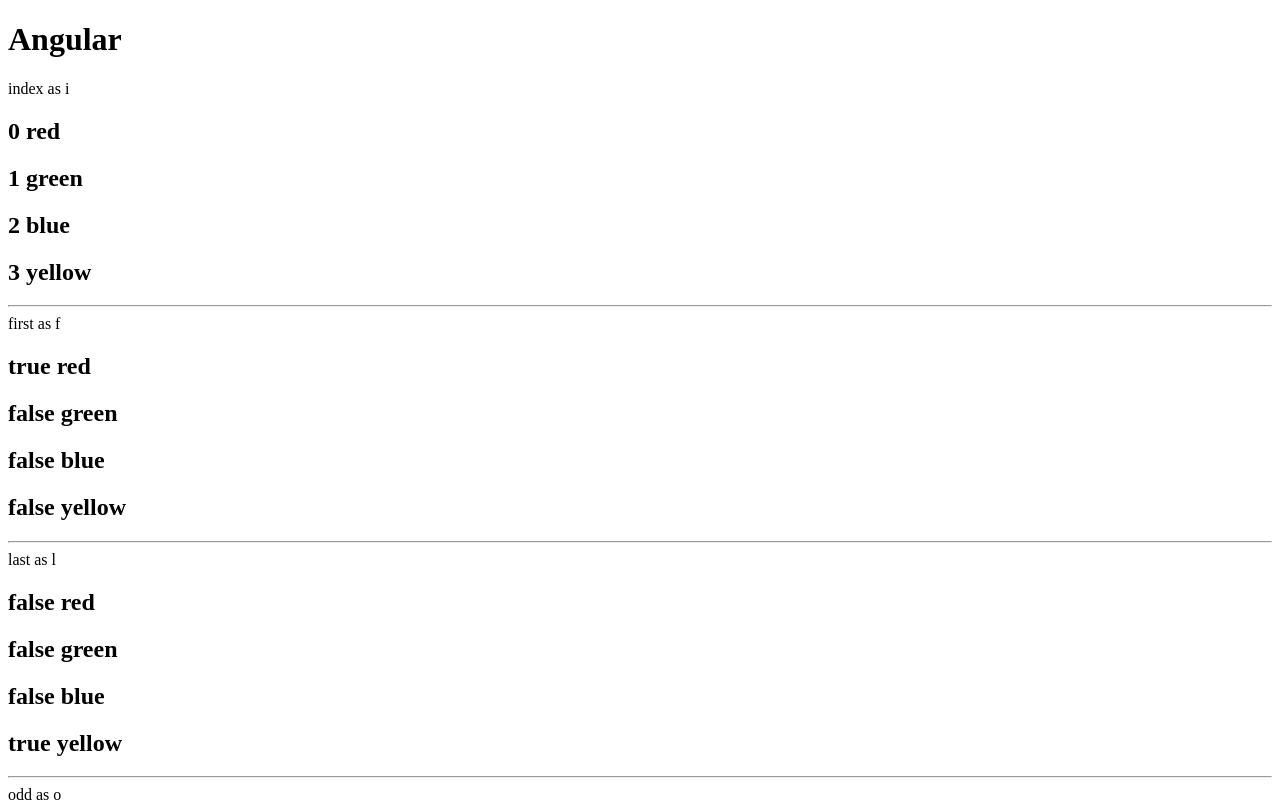
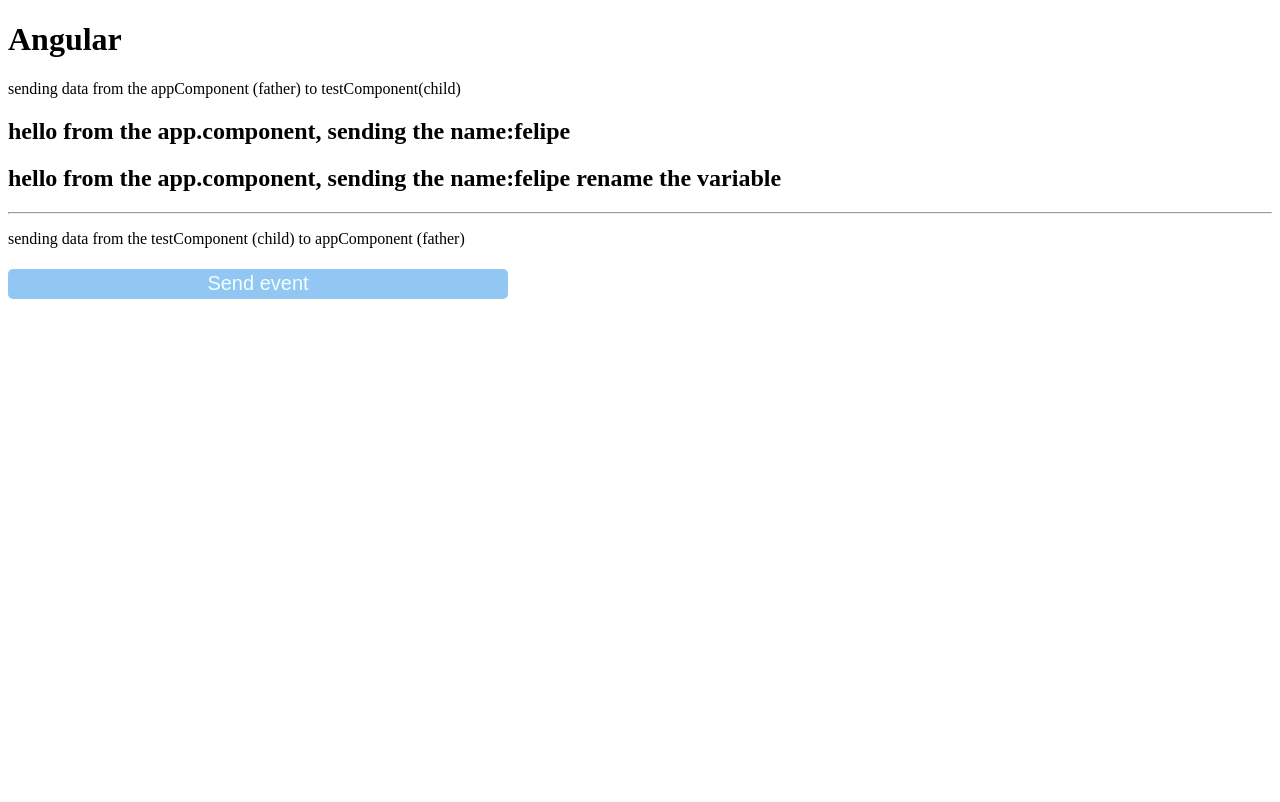
Before and after one commit to Felipemantilla01/angular-course, an Angular app: page / in a window 1280 px wide. Shown: the top 802 px of the page. Built offline with nearby package versions, Linux system fonts and the light colour scheme.

Commit message:
component interaction testing with 2 ways sending data

```diff
--- a/src/app/app.component.html
+++ b/src/app/app.component.html
@@ -1,3 +1,5 @@
 <h1> Angular</h1>
 
-<app-test></app-test>
+<h2>{{message}}</h2>
+
+<app-test (childEvent)="message=$event" [parentData]="name" [parentData2]="name"></app-test>
--- a/src/app/app.component.ts
+++ b/src/app/app.component.ts
@@ -6,5 +6,6 @@
   styleUrls: ['./app.component.css']
 })
 export class AppComponent {
-  title = 'components';
+  public name = 'felipe'
+  public message = ''
 }
--- a/src/app/test/test.component.html
+++ b/src/app/test/test.component.html
@@ -1,22 +1,7 @@
+<p>sending data from the appComponent (father) to testComponent(child) </p>
+<h2 >{{'hello from the app.component, sending the name:'+ parentData}}</h2>
 
-index as i <div *ngFor= "let color of colors; index as i">
-    <h2>{{i}} {{color}}</h2>
-</div>
+<h2>{{'hello from the app.component, sending the name:'+ name}} rename the variable</h2>
 <hr>
-first as f<div *ngFor= "let color of colors; first as f">
-    <h2>{{f}} {{color}}</h2>
-</div>
-<hr>
-last as l<div *ngFor= "let color of colors; last as l">
-    <h2>{{l}} {{color}}</h2>
-</div>
-<hr>
-odd as o<div *ngFor= "let color of colors; odd as o">
-    <h2>{{o}} {{color}}</h2>
-</div>
-<hr>
-
-even as e<div *ngFor= "let color of colors; even as e">
-    <h2>{{e}} {{color}}</h2>
-</div>
-<hr>
+<p>sending data from the testComponent (child) to appComponent (father)</p>
+<button (click)="fireEvent()" > Send event </button>
--- a/src/app/test/test.component.ts
+++ b/src/app/test/test.component.ts
@@ -1,4 +1,4 @@
-import { Component, OnInit } from '@angular/core';
+import { Component, OnInit, Input , EventEmitter, Output} from '@angular/core';
 
 @Component({
   selector: 'app-test',
@@ -7,10 +7,20 @@
 })
 export class TestComponent implements OnInit {
 
-  public colors = ["red", "green", "blue", "yellow"]
+
+  @Output() public childEvent = new EventEmitter()
+
+  @Input() public parentData
+  @Input('parentData2') public name
+
   constructor() {}
 
   ngOnInit() {
   }
 
+  fireEvent(){
+    console.log('child event')
+    this.childEvent.emit('hello from the test component')
+  }
+
 }
```
